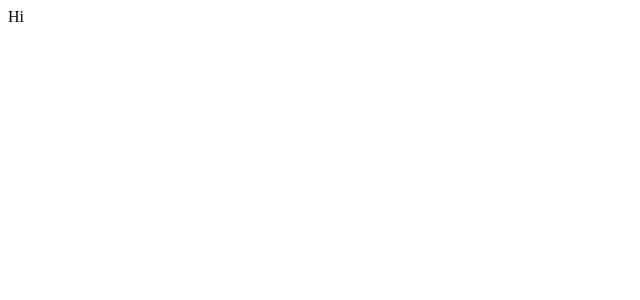
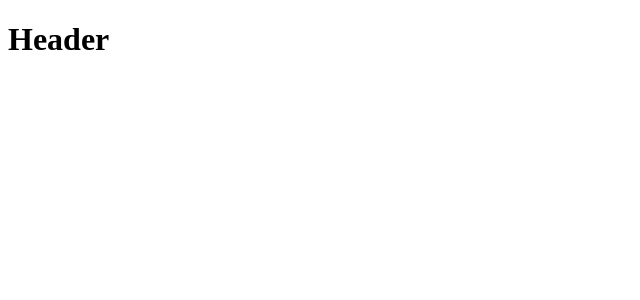
Before and after one commit to tinkerbell93/learn-vue-js, a Vue app in the folder vue-cli/: page / in a window 1280 px wide. Shown: the top 300 px of the page, without its empty margins (0-640 px from the left). Built offline with nearby package versions, Linux system fonts and the light colour scheme.

Commit message:
TIL: Vue CLI component

```diff
--- a/vue-cli/src/App.vue
+++ b/vue-cli/src/App.vue
@@ -1,14 +1,21 @@
 <template>
-  <div>{{ str }}</div>
+  <div>
+    <app-header></app-header>
+  </div>
 </template>
 
 <script>
+import AppHeader from "./components/AppHeader.vue";
+
 export default {
   data: function () {
     return {
       str: "Hi",
     };
   },
+  components: {
+    "app-header": AppHeader,
+  },
 };
 </script>
 
--- /dev/null
+++ b/vue-cli/src/components/AppHeader.vue
@@ -0,0 +1,14 @@
+<template>
+  <header>
+    <h1>Header</h1>
+  </header>
+</template>
+
+<script>
+export default {
+  // naem: 'J'
+};
+</script>
+
+<style>
+</style>
```
Also changed, not shown: vue-cli/src/components/a.vue (renamed from vue-cli/src/a.vue).
